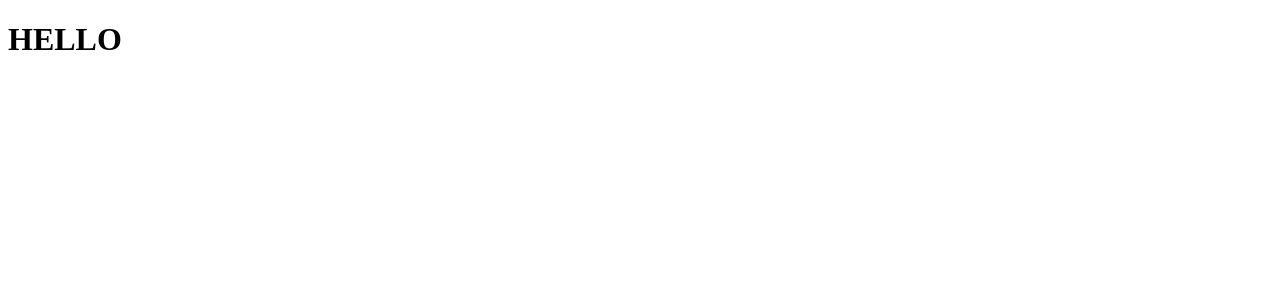
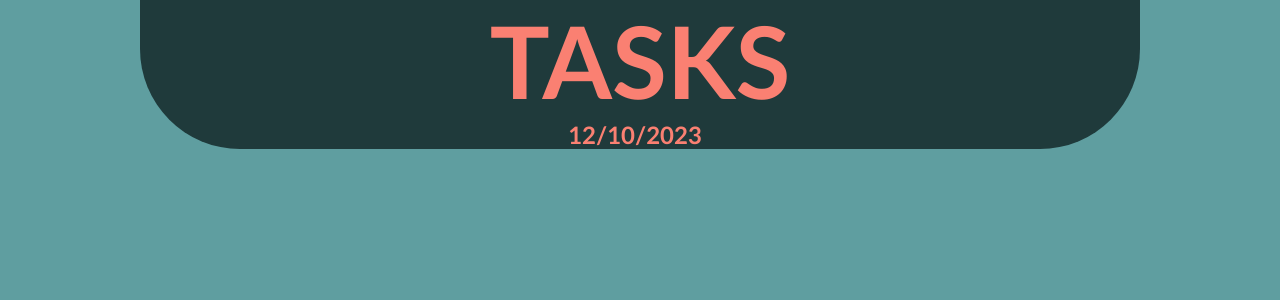
Before and after one commit to elipaulsen/TaskTrack, a Vue app: page / in a window 1280 px wide. Shown: the top 300 px of the page. Built offline with nearby package versions, Linux system fonts and the light colour scheme.

Commit message:
title banner with date

```diff
--- a/index.html
+++ b/index.html
@@ -3,7 +3,7 @@
   <head>
     <meta charset="UTF-8">
     <meta name="viewport" content="width=device-width, initial-scale=1.0">
-    <title>Tasks</title>
+    <title>Task Track</title>
   </head>
   <body>
     <div id="app"></div>
--- a/src/App.vue
+++ b/src/App.vue
@@ -1,10 +1,11 @@
 <script setup>
 import HelloWorld from './components/HelloWorld.vue'
+import Banner from './components/Banner.vue';
 </script>
 
 <template>
   <main>
-    <HelloWorld/>
+    <Banner/>
   </main>
 </template>
 
--- a/src/assets/main.css
+++ b/src/assets/main.css
@@ -0,0 +1,11 @@
+* {
+  font-family: 'Trebuchet MS', 'Lucida Sans', Arial, sans-serif
+}
+
+body {
+  background-color: cadetblue;
+  margin: 0;
+  height: 100vh;
+  display: flex;
+  justify-content: center;
+}
--- /dev/null
+++ b/src/components/Banner.vue
@@ -0,0 +1,48 @@
+
+<template>
+  <div class="banner">
+    <h1>TASKS</h1>
+    <h2>{{ date }}</h2>
+  </div>
+</template>
+
+<script>
+  const date = new Date().toLocaleDateString();
+
+  export default {
+
+    data() {
+      return {
+        date
+      }
+    },
+
+    mounted() {
+      // Update the current date every minute
+      setInterval(() => {
+        this.date = new Date().toLocaleDateString();
+      }, 60000);
+    }
+
+  };
+</script>
+
+<style scoped>
+  .banner {
+    background-color: rgb(31, 58, 59);
+    text-align: center;
+    border-radius: 0 0 100px 100px;
+    width: 1000px;
+  }
+
+  h1 {
+    color: salmon;
+    font-size: 100px;
+    margin: 0 0 0 0;
+  }
+
+  h2 {
+    color: salmon;
+    margin: 0 10px 0 0;
+  }
+</style>
```
